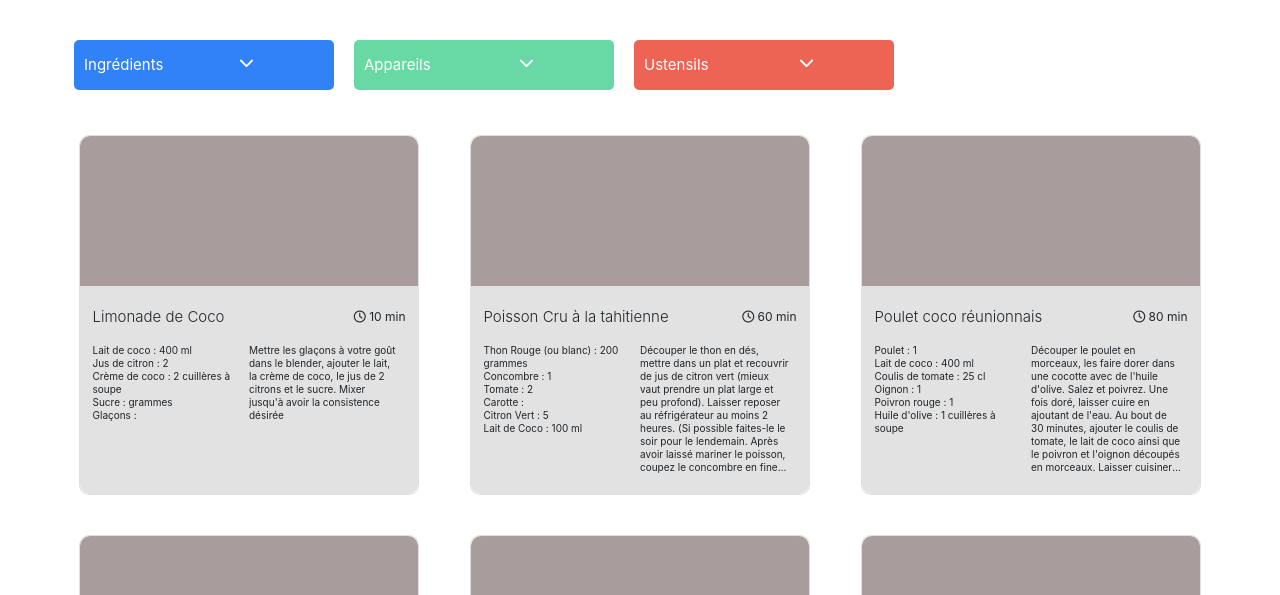
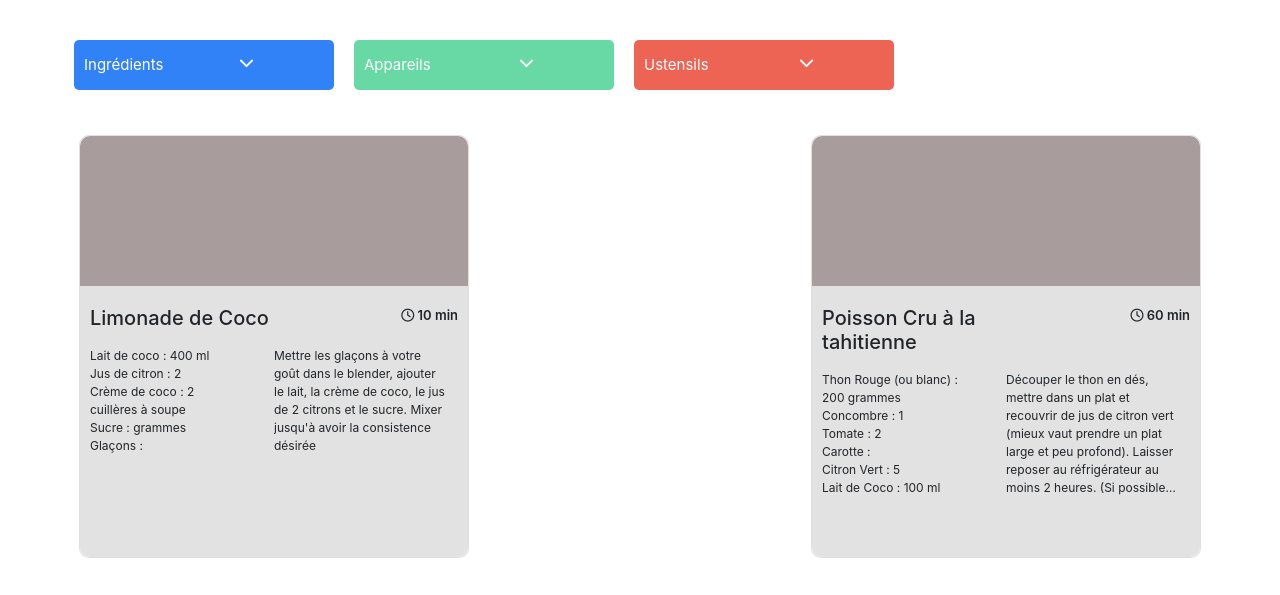
Before and after one commit to Nekochan977/NadjaTalaouitMockli_7_20042021, a plain HTML site: page index.html in a window 1280 px wide. Shown: the part 186-781 px from the top of the page. Drawn offline with nearby package versions, Linux system fonts and the light colour scheme.

Commit message:
corrections

```diff
--- a/style.css
+++ b/style.css
@@ -131,6 +131,7 @@ li {
 }
 .select-container {
   display: flex;
+  flex-wrap: wrap;
 }
 .elements-container {
   padding-right: unset;
@@ -170,6 +171,7 @@ li {
   cursor: pointer;
 }
 
+/* recipes section */
 .recipes-articles-container {
   display: flex;
   justify-content: space-between;
@@ -178,52 +180,54 @@ li {
 article {
   margin: 2rem 0;
 }
+.article-content {
+  background-color: #e2e2e2;
+  border-radius: 0 0 10px 10px;
+  padding: 1rem;
+}
 .card {
-  height: 36rem;
-  max-height: 40rem;
-  width: 34rem;
+  width: 39rem;
   padding: unset;
   border-radius: 10px;
   font-size: 1.2rem;
 }
 .name-icon {
   margin: 1rem 0;
+  font-weight: 400;
+  font-size: 1.3rem;
+}
+.recipe-name {
+  padding-right: unset;
+  padding-left: unset;
 }
 .timer {
   padding-right: unset;
   text-align: end;
-}
-.recipe-name {
-  font-weight: 300;
-  padding-right: unset;
-  padding-left: unset;
-  font-size: 1.5rem;
+  font-weight: 600;
+  font-size: 1.3rem;
 }
 .ingredients-description-container {
+  display: flex;
   margin: unset;
   padding: unset;
   position: relative;
-  min-height: fit-content;
-  height: 14rem;
+  /* min-height: fit-content;
+  height: 14rem; */
+  font-size: 1.2rem;
+  padding-bottom: 1rem;
+  margin-bottom: 1rem;
+  flex-wrap: wrap;
 }
-.article-content {
-  background-color: #e2e2e2;
-  border-radius: 0 0 10px 10px;
-}
-.ingredients-description-container {
-  line-height: 1.3;
-  font-size: 1rem;
-}
+
 .description {
   padding-bottom: 2rem;
 }
 .description > p {
   margin-top: 0;
   margin-bottom: 1rem;
-  width: 150px;
   text-overflow: ellipsis;
   text-overflow: -o-ellipsis-lastline;
-  -webkit-line-clamp: 10;
+  -webkit-line-clamp: 7;
   display: -webkit-box;
   -webkit-box-orient: vertical;
   overflow: hidden;
@@ -245,6 +249,12 @@ article {
 .ingredients-list,
 .description {
   padding-left: unset;
-  padding-right: 4px;
+  padding-right: 12px;
   height: fit-content;
 }
+
+@media screen and (max-width: 600px) {
+  .description > p {
+    -webkit-line-clamp: 5;
+  }
+}
```
